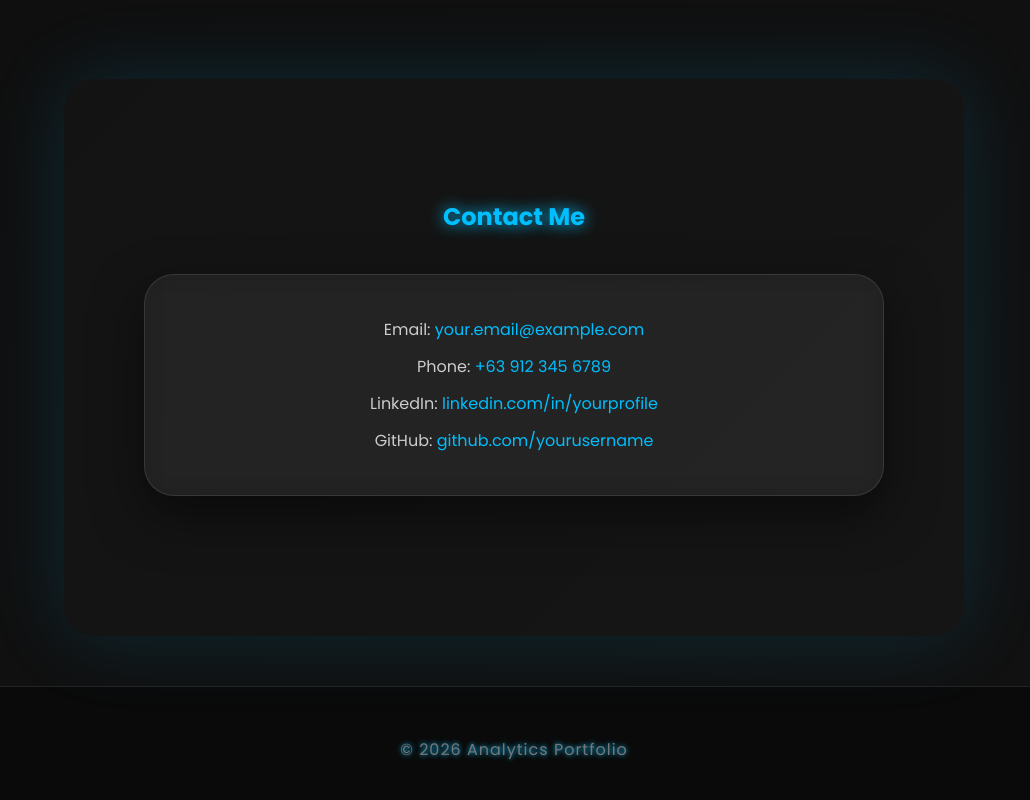
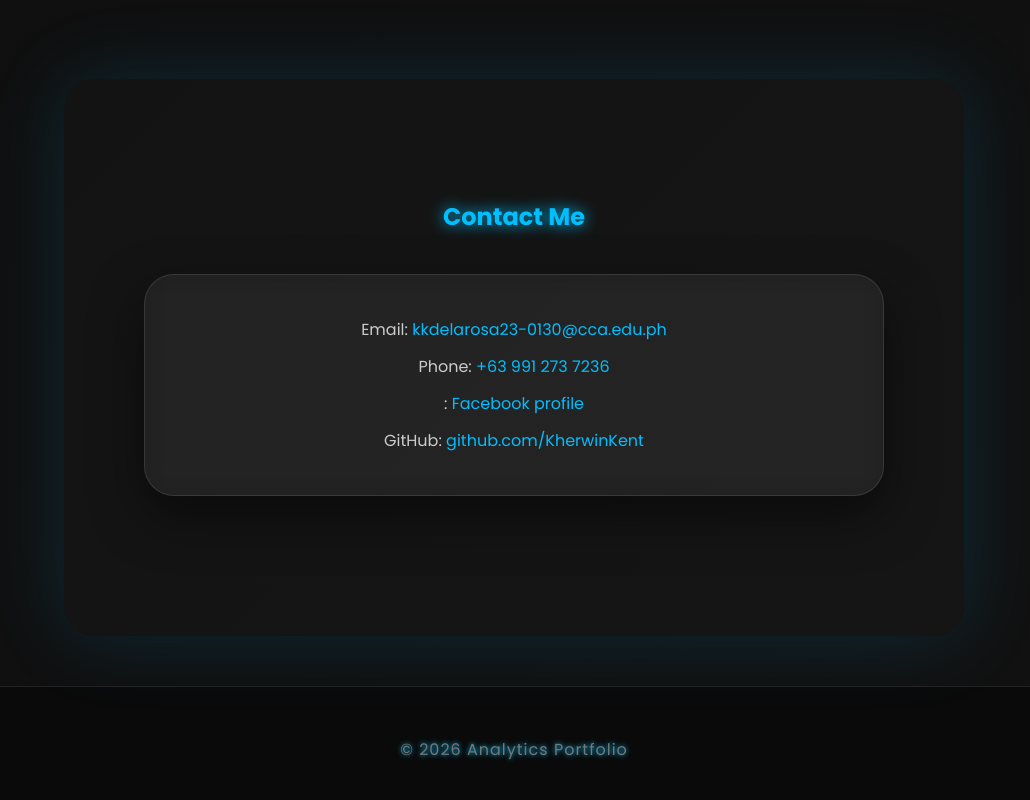
Before and after one commit to KherwinKent/Portfolio, a plain HTML site: page index.html in a window 1280 px wide. Shown: the part 2725-3525 px from the top of the page, without its empty margins (126-1156 px from the left). Drawn offline with Linux system fonts and the light colour scheme.

Commit message:
Add files via upload

```diff
--- a/index.html
+++ b/index.html
@@ -561,10 +561,10 @@ Focused on Web Development, Systems Design, and Analytics.
 <h2>Contact Me</h2>
 
 <div class="contact-card">
-<p>Email: <a href="mailto:your.email@example.com">your.email@example.com</a></p>
-<p>Phone: <a href="tel:+639123456789">+63 912 345 6789</a></p>
-<p>LinkedIn: <a href="https://www.linkedin.com/in/yourprofile" target="_blank">linkedin.com/in/yourprofile</a></p>
-<p>GitHub: <a href="https://github.com/yourusername" target="_blank">github.com/yourusername</a></p>
+<p>Email: <a href="mailto:kkdelarosa23-0130@cca.edu.ph">kkdelarosa23-0130@cca.edu.ph</a></p>
+<p>Phone: <a href="tel:+639912737236">+63 991 273 7236</a></p>
+<p>: <a href="https://www.facebook.com/kentkherwin.delarosa" target="_blank">Facebook profile</a></p>
+<p>GitHub: <a href="https://github.com/KherwinKent" target="_blank">github.com/KherwinKent</a></p>
 </div>
 </section>
 
```
